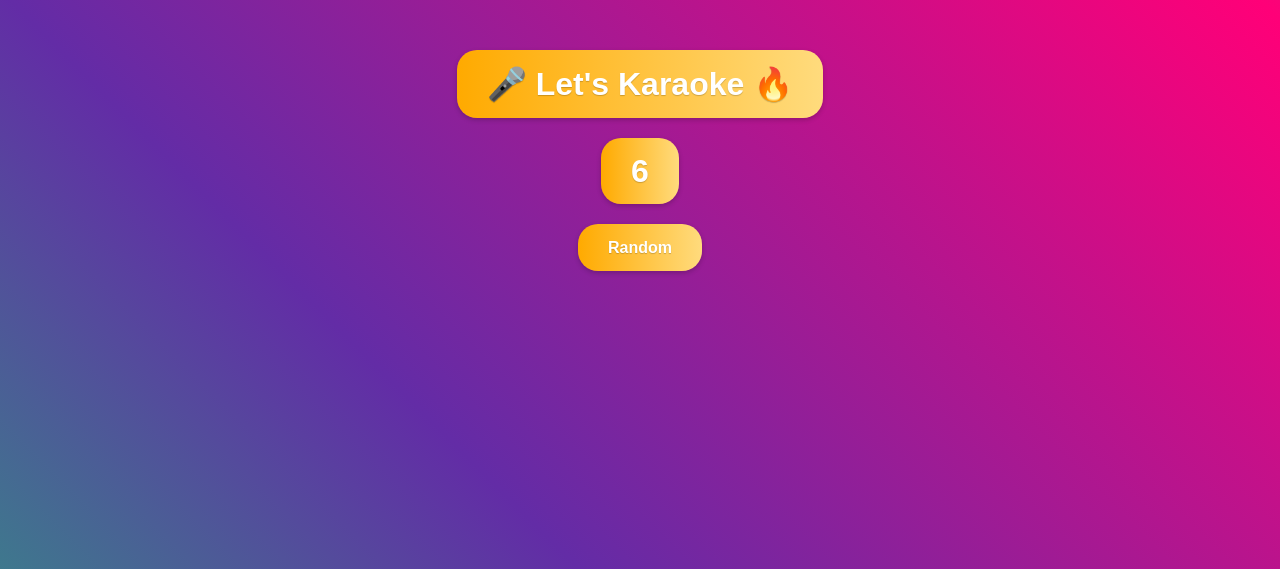
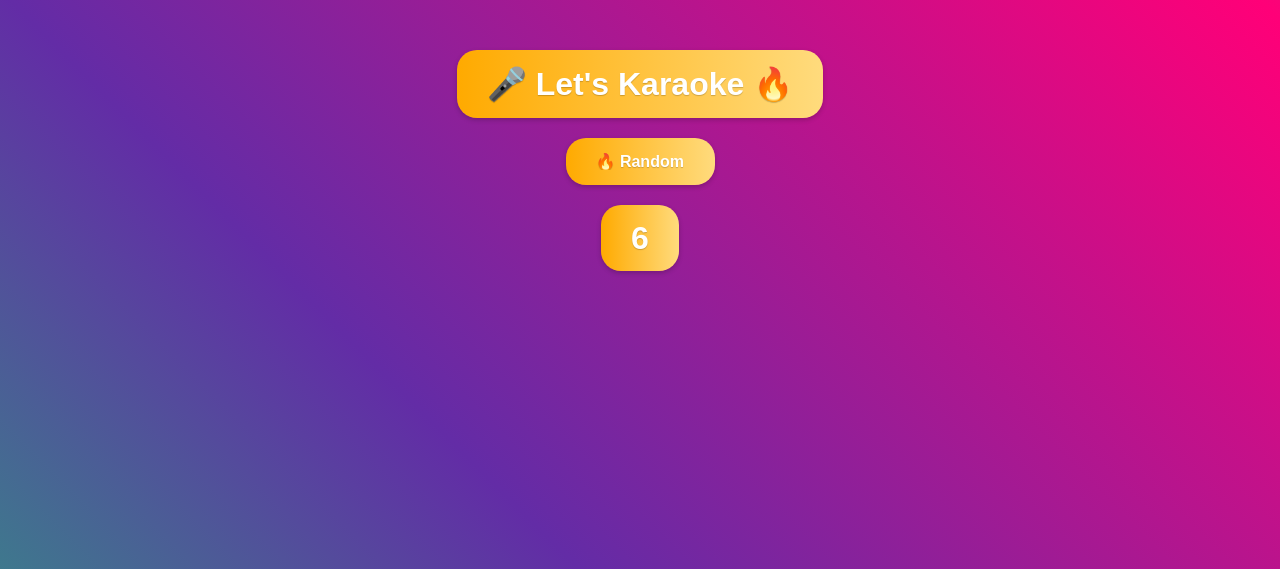
Before and after one commit to jasonhand/js-ignite-karaoke, a plain HTML site: page index.html in a window 1280 px wide. Shown: the top 569 px of the page. Drawn offline with Linux system fonts and the light colour scheme.

Commit message:
Adding styles

```diff
--- a/index.html
+++ b/index.html
@@ -30,14 +30,14 @@
   <div id="slideshow">
     <div id="inputs">
     <button id="startButton">🎤 Let's Karaoke 🔥</button>
+    <select id="imageSourceDropdown">
+      <option value="random">🔥 Random</option>
+      <option value="datadog">🐶 Datadog</option>
+    </select>
     <select id="imageCountDropdown">
       <option value="3">3</option>
       <option value="6" selected>6</option>
       <option value="9">9</option>
-    </select>
-    <select id="imageSourceDropdown">
-      <option value="random">Random</option>
-      <option value="datadog">Datadog</option>
     </select>
       <div id="imageUrlsList" style="display:none;"></div>
     </div>
```
